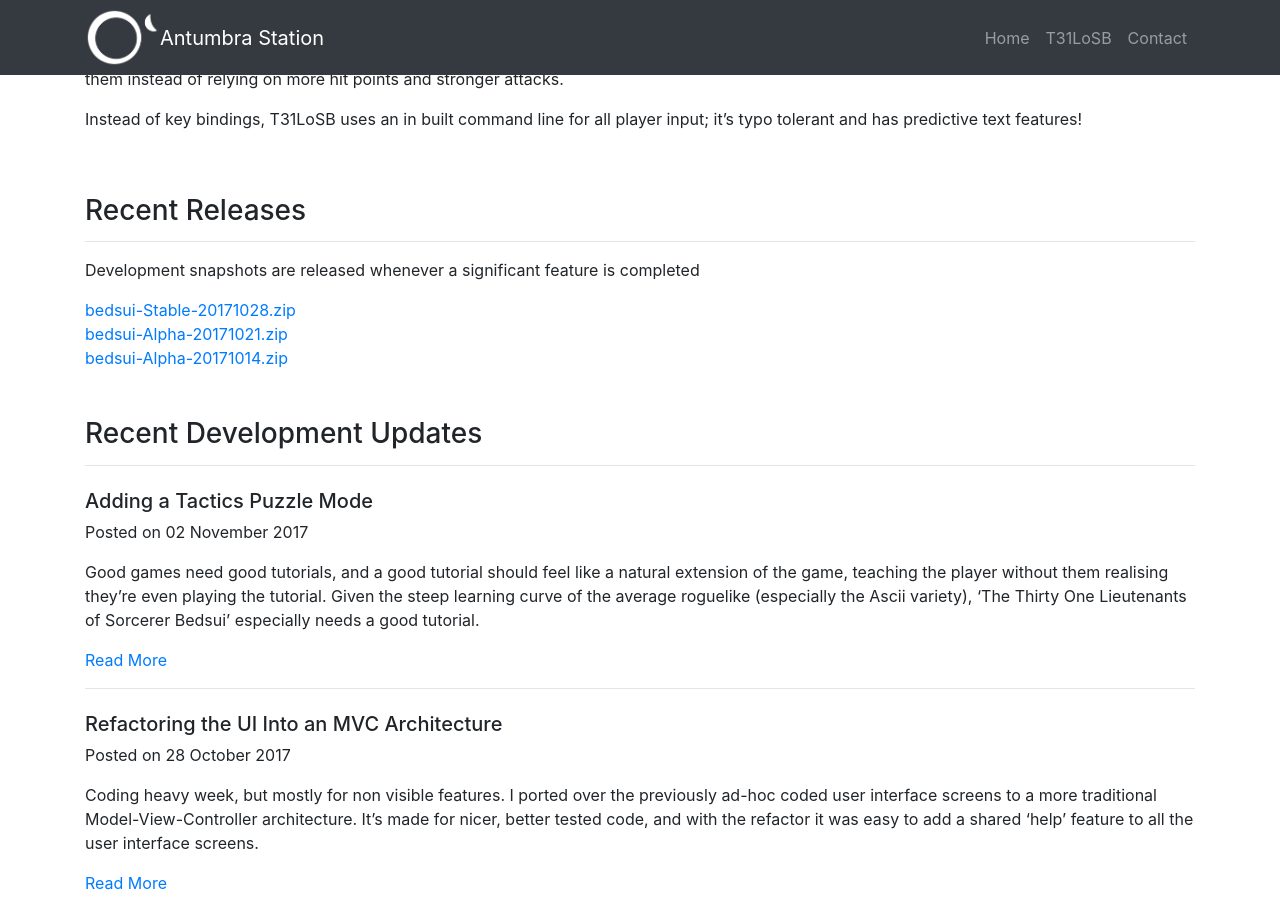
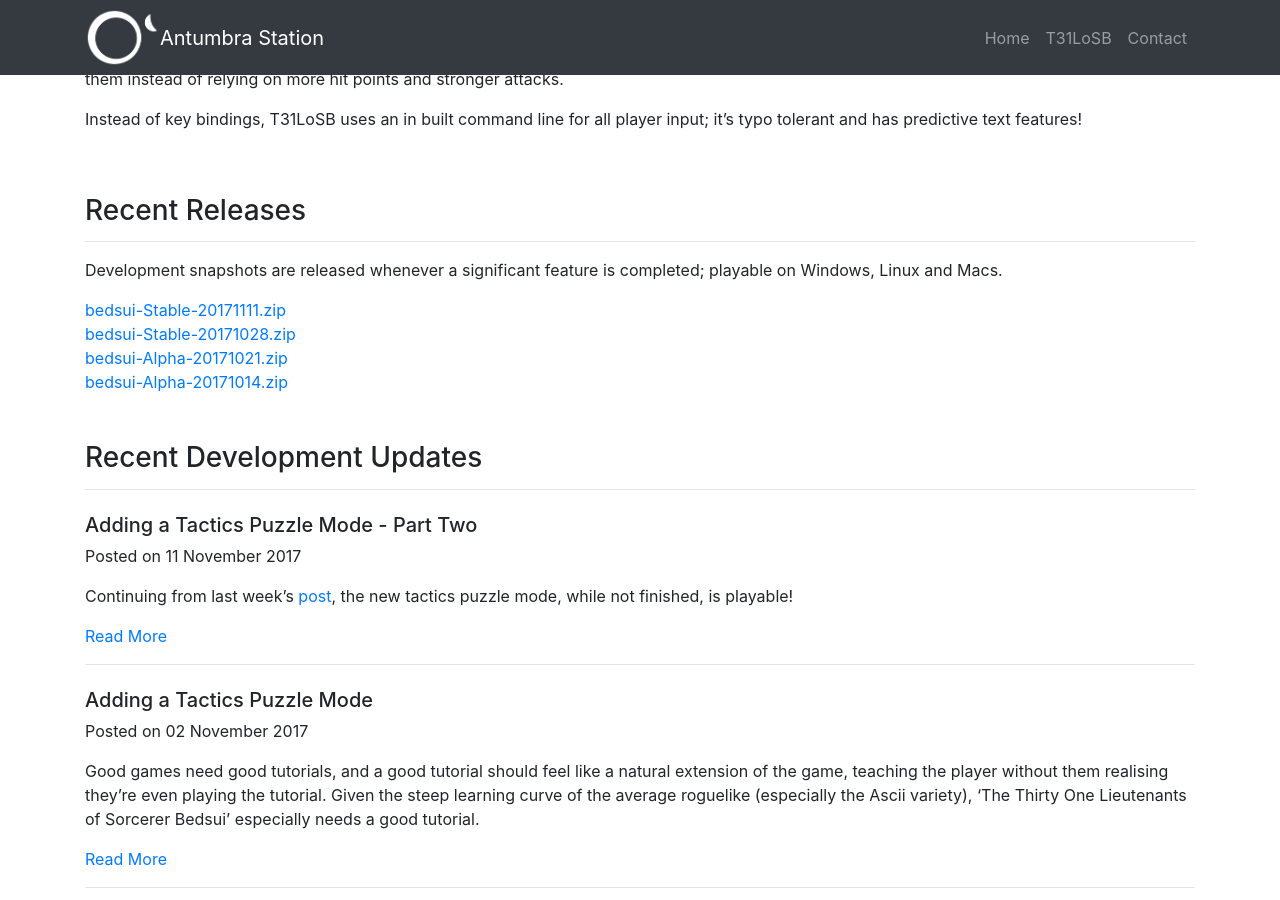
Before and after one commit to mpeter28/mpeter28.github.io, a Jekyll site: the page built from bedsui-project.md, in a window 1280 px wide and 900 px high, scrolled down 806 px. Built offline with Jekyll 4.4.1, drawn with Linux system fonts in a browser that asks for light colours; comment, search, counter and statistics services are not loaded.

Commit message:
Adding tactics puzzle mode part two

```diff
--- /dev/null
+++ b/_posts/2017-11-11-adding-tactics-puzzle-mode-2.md
@@ -0,0 +1,22 @@
+---
+layout: post
+title: Adding a Tactics Puzzle Mode - Part Two
+category: T31LoSB
+tags: [refactor, ui]
+release: bedsui-Stable-20171111.zip
+banner: /img/t31losb/the-thirty-one-lieutenants-of-sorcerer-bedsui.png
+---
+
+Continuing from last week's [post](/t31losb/2017/11/02/adding-tactics-puzzle-mode.html), the new tactics puzzle mode, while not finished, is playable!
+
+![Tactics Mode]({{ "/img/t31losb/20171111/tactics-mode.png" | absolute_url }}){:class="img-fluid rounded"}
+
+The puzzles aren't what I expected, but not in a bad way. Unlike traditional chess puzzles, where deviating from the correct line is strictly wrong and an automatic failure, my procedural puzzle generator produces more flexible puzzles with multiple solutions. One of the solution paths is usually shorter, and therefore 'better', but the player can recover from a minor mistake. The only comparable chess tactics puzzles I know of are the endgame puzzles on Chess Tempo, which punish you for being inefficient but won't outright fail you. Importantly though, the harder puzzles are genuinely challenging without being inaccessibly difficult.
+
+![Hard Puzzle]({{ "/img/t31losb/20171111/hard-puzzle.png" | absolute_url }}){:class="img-fluid rounded"}
+
+There's still work to do. I'd like a greater variety of puzzles for one. Currently all the puzzles use the same, empty 5 by 5 arena, so the puzzles only have so much room to be different. Hopefully, Procedurally generating the arenas as well as the piece layouts will solve that.
+
+Generating the puzzles is also slow. Not prohibitively, but it does take fifteen seconds to create puzzles with three pieces. I don't think I can speed that up, but I can multi thred to generation to make the next puzzle while the player is solving the current one.
+
+![The King Escapes]({{ "/img/t31losb/20171111/king-escape.png" | absolute_url }}){:class="img-fluid rounded"}
--- a/bedsui-project.md
+++ b/bedsui-project.md
@@ -4,8 +4,8 @@ title: "The Thirty One Lieutenants of Sorcerer Bedsui"
 description: "Squad Tactics Roguelike"
 category: T31LoSB
 billboard: /img/t31losb/the-thirty-one-lieutenants-of-sorcerer-bedsui.png
-releases: [ bedsui-Stable-20171028.zip, bedsui-Alpha-20171021.zip, bedsui-Alpha-20171014.zip ]
-schedule: "Development snapshots are released whenever a significant feature is completed"
+releases: [ bedsui-Stable-20171111.zip, bedsui-Stable-20171028.zip, bedsui-Alpha-20171021.zip, bedsui-Alpha-20171014.zip ]
+schedule: "Development snapshots are released whenever a significant feature is completed; playable on Windows, Linux and Macs."
 ---
 
 *Chaos blankets the world. From his tower in the southern marches, the illusionist Bedsui manipulates the minds of many great Kings and Emperors, sowing war and discord. But soon the madness ends! Steeling their resolve, a band of adventurers prepares to storm the tower and defeat the sorcerer. However, between them and their goal await Bedsui's many servants...*
```
Also changed, not shown: img/t31losb/20171111/hard-puzzle.png (added), img/t31losb/20171111/king-escape.png (added), img/t31losb/20171111/tactics-mode.png (added), 1 other file.
